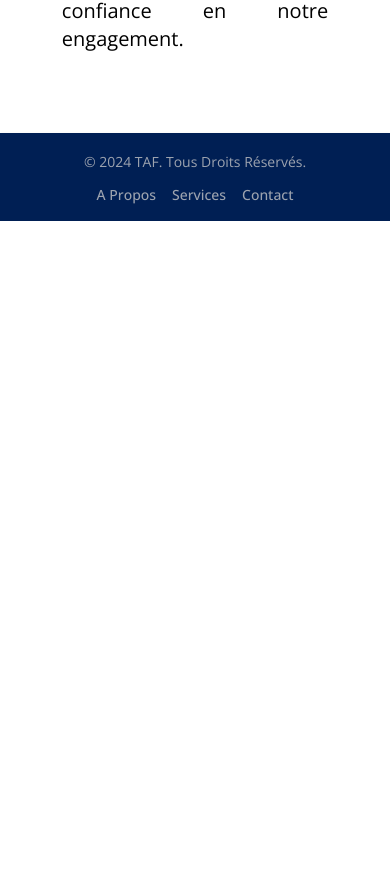
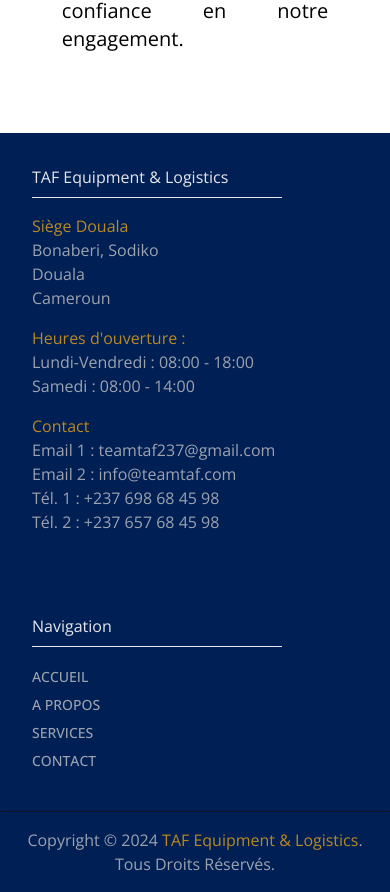
Before and after one commit to tonybnya/website, a React (Vite) app: page / in a window 390 px wide. Shown: the part 5833-6725 px from the top of the page. Before the commit the page ends 6054 px from the top, so only its background shows below. Built offline with nearby package versions, Linux system fonts and the light colour scheme.

Commit message:
update footer

```diff
--- a/src/components/Footer.jsx
+++ b/src/components/Footer.jsx
@@ -3,32 +3,72 @@
 
 const Footer = () => {
   return (
-    <footer className="shadow bottom-0 mb-0 bg-penn-blue font-opensans">
-      <div className="w-full mx-auto max-w-screen-xl p-4 md:flex md:items-center md:justify-between max-sm:text-center">
-        <span className="text-sm sm:text-center text-gray-400">
-          © 2024{" "}
-          <Link to="/" className="hover:underline">
-            TAF
+    <footer>
+      <div className="flex justify-center gap-40 xl:p-12 md:p-12 max-sm:p-8 max-sm:flex-col bg-penn-blue border-b border-slate-900 text-gray-400">
+        <div className="font-opensans">
+          <div>
+            <h2 className="text-gray-200">TAF Equipment & Logistics</h2>
+            <hr className="text-gray-50 my-2 xl:w-[300px] md:w-[250px] max-sm:w-[250px]" />
+          </div>
+
+          <div className="mt-4">
+            <h4 className="text-dark-goldenrod">Siège Douala</h4>
+            <h4>Bonaberi, Sodiko</h4>
+            <h4>Douala</h4>
+            <h4>Cameroun</h4>
+          </div>
+
+          <div className="mt-4">
+            <h3 className="text-dark-goldenrod">Heures d&apos;ouverture :</h3>
+            <h4>Lundi-Vendredi : 08:00 - 18:00</h4>
+            <h4>Samedi : 08:00 - 14:00</h4>
+          </div>
+
+          <div className="mt-4">
+            <h3 className="text-dark-goldenrod">Contact</h3>
+            <h4>Email 1 : teamtaf237@gmail.com</h4>
+            <h4>Email 2 : info@teamtaf.com</h4>
+            <h4>Tél. 1 : +237 698 68 45 98</h4>
+            <h4>Tél. 2 : +237 657 68 45 98</h4>
+          </div>
+        </div>
+
+        <div className="font-opensans max-sm:mt-[-80px]">
+          <h2 className="text-gray-200">Navigation</h2>
+          <hr className="text-gray-50 my-2 xl:w-[300px] md:w-[250px] max-sm:w-[250px]" />
+          <ul className="flex flex-col justify-start mt-3 text-sm font-medium text-gray-400 sm:mt-0 max-sm:block max-sm:flex max-sm:justify-center">
+            <li className="my-2">
+              <Link to="/" className="hover:underline uppercase">
+                Accueil
               </Link>
-          . Tous Droits Réservés.
-        </span>
-        <ul className="flex flex-wrap items-center mt-3 text-sm font-medium text-gray-400 sm:mt-0 max-sm:block max-sm:flex max-sm:justify-center">
-          <li>
-            <Link to="/about" className="hover:underline me-4 md:me-6">
+            </li>
+            <li className="mb-2">
+              <Link to="/about" className="hover:underline uppercase">
                 A Propos
               </Link>
             </li>
-          <li>
-            <Link to="/services" className="hover:underline me-4 md:me-6">
+            <li className="mb-2">
+              <Link to="/services" className="hover:underline uppercase">
                 Services
               </Link>
             </li>
-          <li>
-            <Link to="/contact" className="hover:underline">
+            <li className="mb-2">
+              <Link to="/contact" className="hover:underline uppercase">
                 Contact
               </Link>
             </li>
           </ul>
+        </div>
+      </div>
+
+      <div className="shadow bottom-0 mb-0 bg-penn-blue font-opensans p-4">
+        <p className="text-center text-gray-400">
+          Copyright © 2024{" "}
+          <Link to="/" className="hover:underline text-dark-goldenrod">
+            TAF Equipment & Logistics
+          </Link>
+          . Tous Droits Réservés.
+        </p>
       </div>
     </footer>
   );
```
Lines whose indentation alone changed are shown as unchanged.
